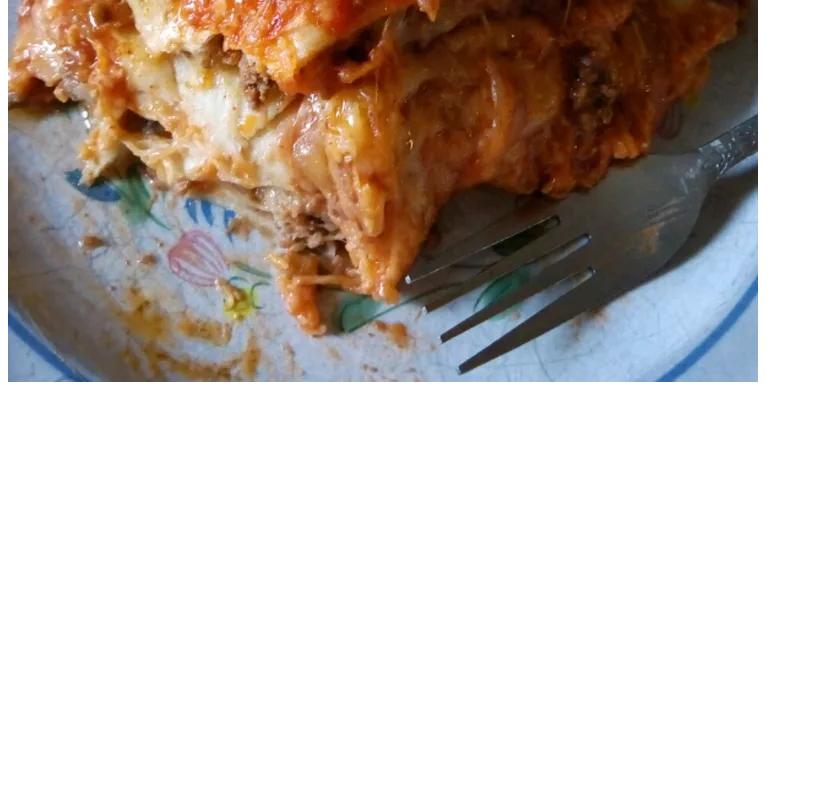
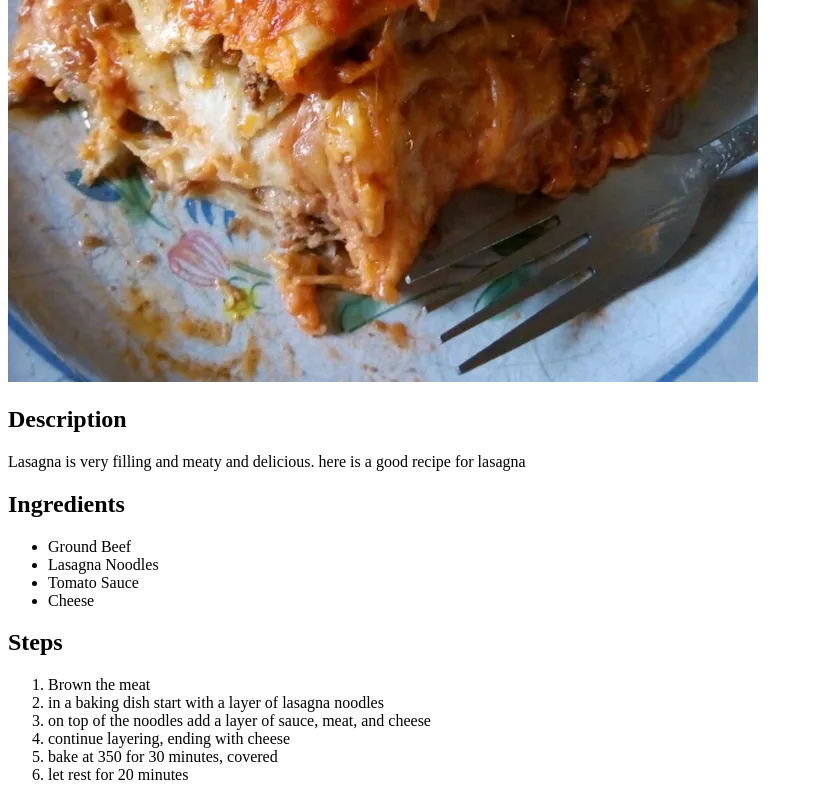
Before and after one commit to matthewabates/odin-recipes, a plain HTML site: page recipes/lasagna/lasagna.html in a window 1280 px wide. Shown: the part 448-1248 px from the top of the page, without its empty margins (0-813 px from the left). Before the commit the page ends 842 px from the top, so only its background shows below. Drawn offline with Linux system fonts and the light colour scheme.

Commit message:
add details to lasagna recipe

```diff
--- a/recipes/lasagna/lasagna.html
+++ b/recipes/lasagna/lasagna.html
@@ -8,5 +8,26 @@
     <body>
         <h1>Lasagna</h1>
         <img src="./lasagna.png">
+
+        <h2>Description</h2>
+        Lasagna is very filling and meaty and delicious. here is a good recipe for lasagna
+
+        <h2>Ingredients</h2>
+        <ul>
+            <li>Ground Beef</li>
+            <li>Lasagna Noodles</li>
+            <li>Tomato Sauce</li>
+            <li>Cheese</li>
+        </ul>
+
+        <h2>Steps</h2>
+        <ol>
+            <li>Brown the meat</li>
+            <li>in a baking dish start with a layer of lasagna noodles</li>
+            <li>on top of the noodles add a layer of sauce, meat, and cheese</li>
+            <li>continue layering, ending with cheese</li>
+            <li>bake at 350 for 30 minutes, covered</li>
+            <li>let rest for 20 minutes</li>
+        </ol>
     </body>
 </html>
```
